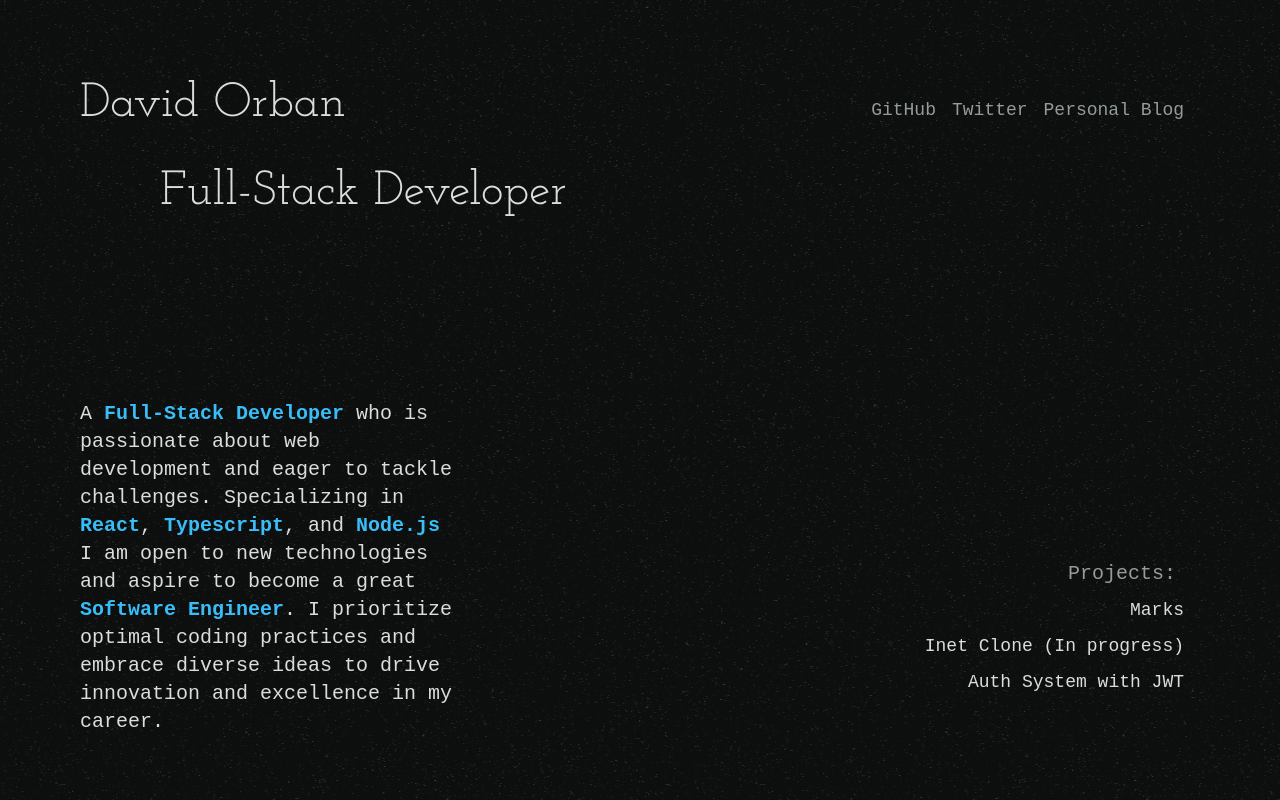
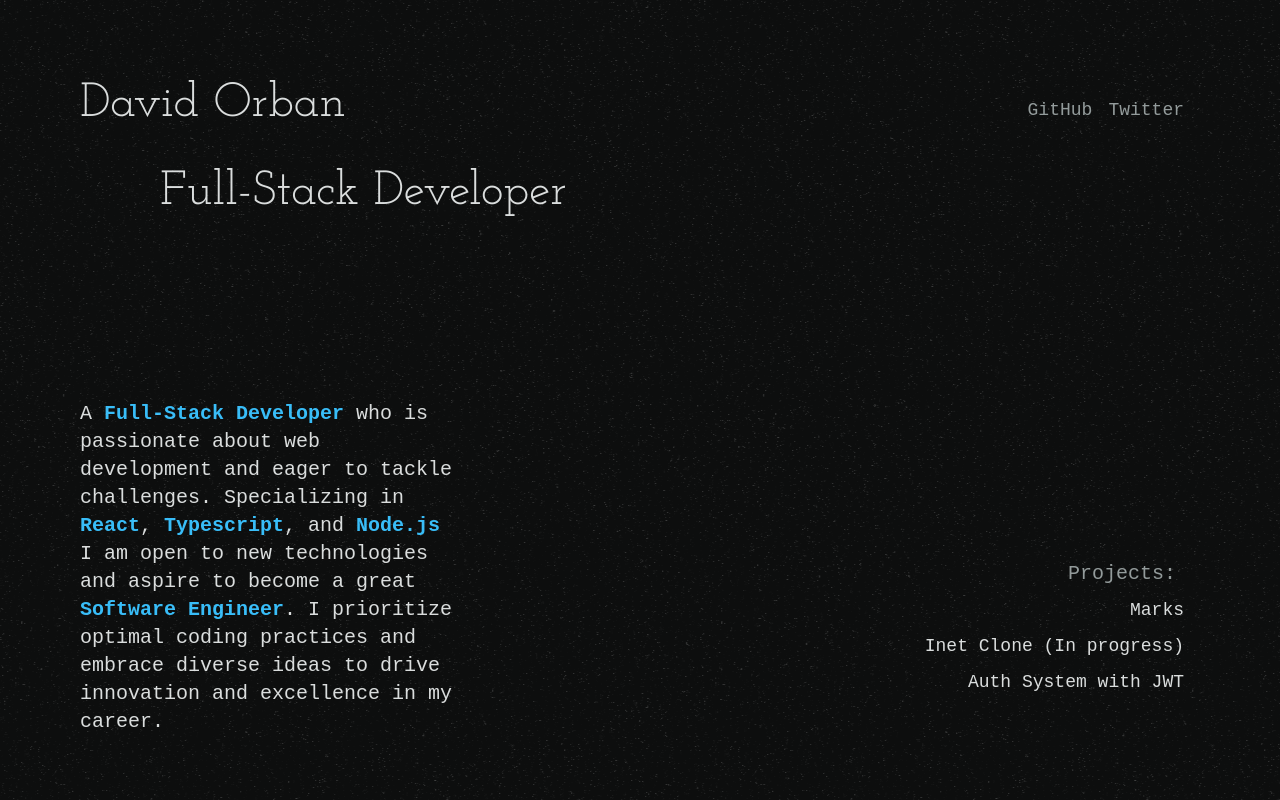
Before and after one commit to DxVxDOD/Portfolio_Website, a React (Vite) app: page / in a window 1280 px wide. Built offline with nearby package versions, Linux system fonts and the light colour scheme.

Commit message:
removed personal blog

```diff
--- a/src/components/SocialLinks.tsx
+++ b/src/components/SocialLinks.tsx
@@ -9,10 +9,6 @@ export default function SocialLinks() {
     >
       <SocialLink title={"GitHub"} href={"https://github.com/DxVxDOD"} />
       <SocialLink title={"Twitter"} href={"https://twitter.com/OrbanDavid24"} />
-      <SocialLink
-        title={"Personal Blog"}
-        href={"https://my-blog-jtqt0npju-dxvxdod.vercel.app/"}
-      />
     </nav>
   );
 }
```
